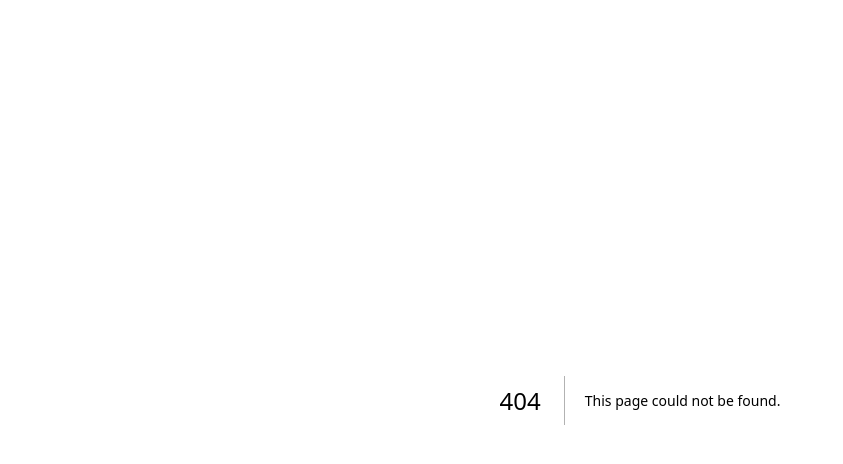
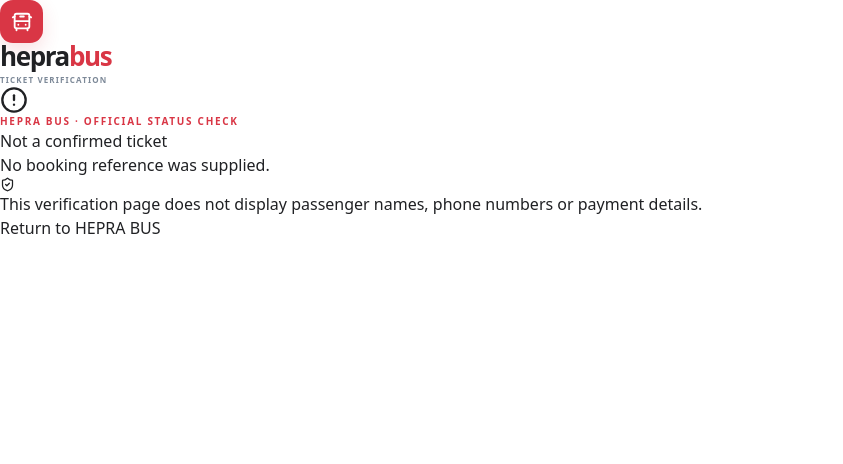
Before and after one commit to hrkartstore-max/Hepra-Bus, a Next.js app: page /verify-ticket in a window 1280 px wide. Before the commit this address had no page. Shown: the top 464 px of the page, without its empty margins (0-843 px from the left). Built offline with nearby package versions, Linux system fonts and the light colour scheme.

Commit message:
Add public ticket verification page

```diff
--- /dev/null
+++ b/app/verify-ticket/page.tsx
@@ -0,0 +1,42 @@
+"use client";
+
+import { useEffect, useState } from "react";
+import { BadgeCheck, BusFront, CircleAlert, LoaderCircle, ShieldCheck } from "lucide-react";
+
+type Verification = {
+  reference: string; status: string; valid: boolean; confirmedAt: string | null;
+  busLabel: string | null; departureAt: string | null; arrivalAt: string | null;
+  origin: string | null; destination: string | null;
+};
+
+export default function VerifyTicketPage() {
+  const [ticket, setTicket] = useState<Verification | null>(null);
+  const [message, setMessage] = useState("Checking ticket status…");
+  const [loading, setLoading] = useState(true);
+  useEffect(() => {
+    const reference = new URLSearchParams(window.location.search).get("reference") || "";
+    if (!reference) { setMessage("No booking reference was supplied."); setLoading(false); return; }
+    fetch("/api/tickets/verify?reference=" + encodeURIComponent(reference), { cache: "no-store" })
+      .then(async (response) => {
+        const payload = await response.json();
+        if (!response.ok || !payload.ok) throw new Error(payload.error === "ticket_not_found" ? "Ticket reference not found." : "Could not verify this ticket. Try again later.");
+        setTicket(payload.ticket as Verification);
+        setMessage(payload.message || "Verification complete.");
+      })
+      .catch((error: unknown) => setMessage(error instanceof Error ? error.message : "Could not verify this ticket."))
+      .finally(() => setLoading(false));
+  }, []);
+  const date = (value: string | null) => value ? new Date(value).toLocaleString("en-IN", { dateStyle: "medium", timeStyle: "short" }) : "Not available";
+  return <main className="verify-page">
+    <header className="verify-brand"><span className="brand-mark"><BusFront size={22} /></span><span className="brand-copy"><strong>hepra<span>bus</span></strong><small>TICKET VERIFICATION</small></span></header>
+    <section className="verify-card">
+      <div className={ticket?.valid ? "verify-status verified" : "verify-status not-verified"}>{loading ? <LoaderCircle className="verify-spin" size={26} /> : ticket?.valid ? <BadgeCheck size={28} /> : <CircleAlert size={28} />}</div>
+      <span className="section-overline">HEPRA BUS · OFFICIAL STATUS CHECK</span>
+      <h1>{loading ? "Verifying ticket" : ticket?.valid ? "Booking confirmed" : "Not a confirmed ticket"}</h1>
+      <p className="verify-message">{message}</p>
+      {ticket && <><div className="verify-reference"><small>BOOKING REFERENCE</small><strong>{ticket.reference}</strong></div><div className="verify-route"><div><small>FROM</small><strong>{ticket.origin || "—"}</strong></div><span>→</span><div><small>TO</small><strong>{ticket.destination || "—"}</strong></div></div><div className="verify-grid"><span>Booking status<b>{ticket.status.replace(/_/g, " ")}</b></span><span>Bus<b>{ticket.busLabel || "—"}</b></span><span>Departure<b>{date(ticket.departureAt)}</b></span><span>Arrival<b>{date(ticket.arrivalAt)}</b></span>{ticket.valid && ticket.confirmedAt && <span>Confirmed at<b>{date(ticket.confirmedAt)}</b></span>}</div></>}
+      <p className="verify-privacy"><ShieldCheck size={15} /> This verification page does not display passenger names, phone numbers or payment details.</p>
+      <a className="verify-home" href="/">Return to HEPRA BUS</a>
+    </section>
+  </main>;
+}
```
